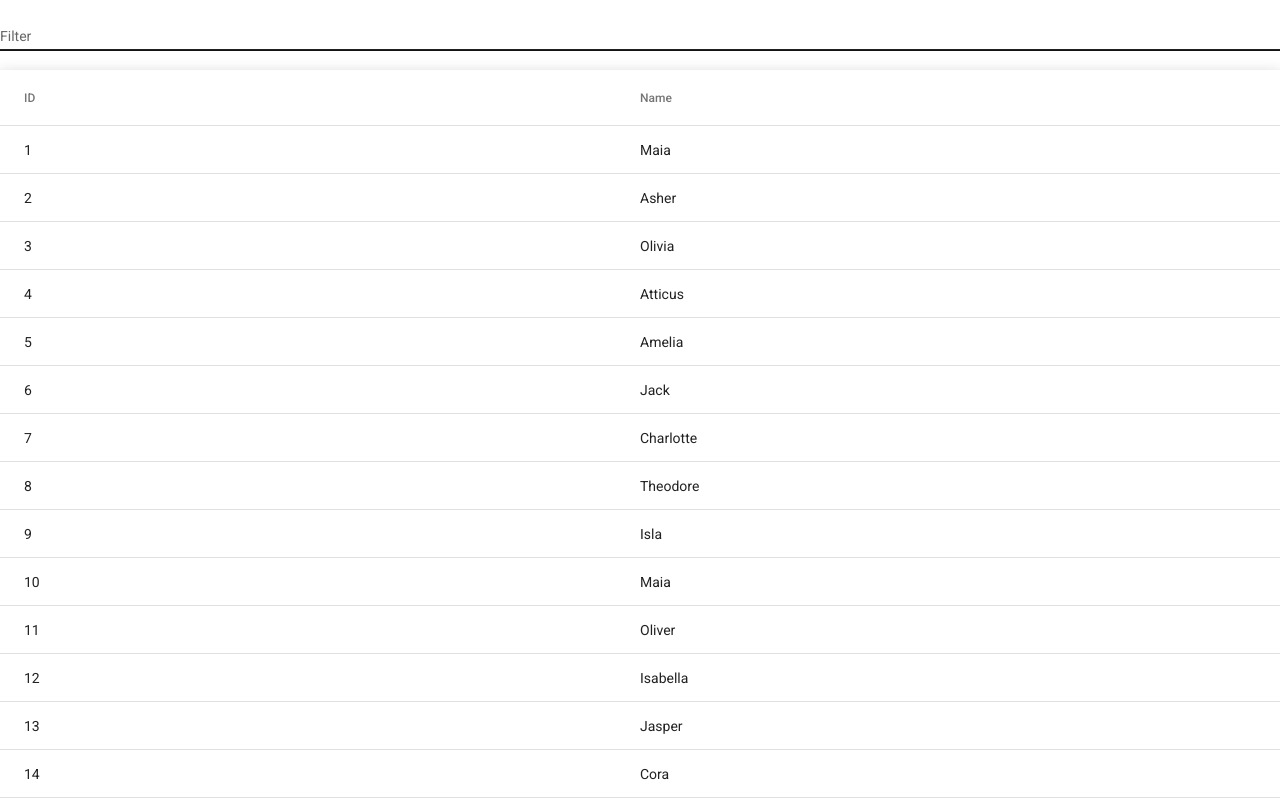
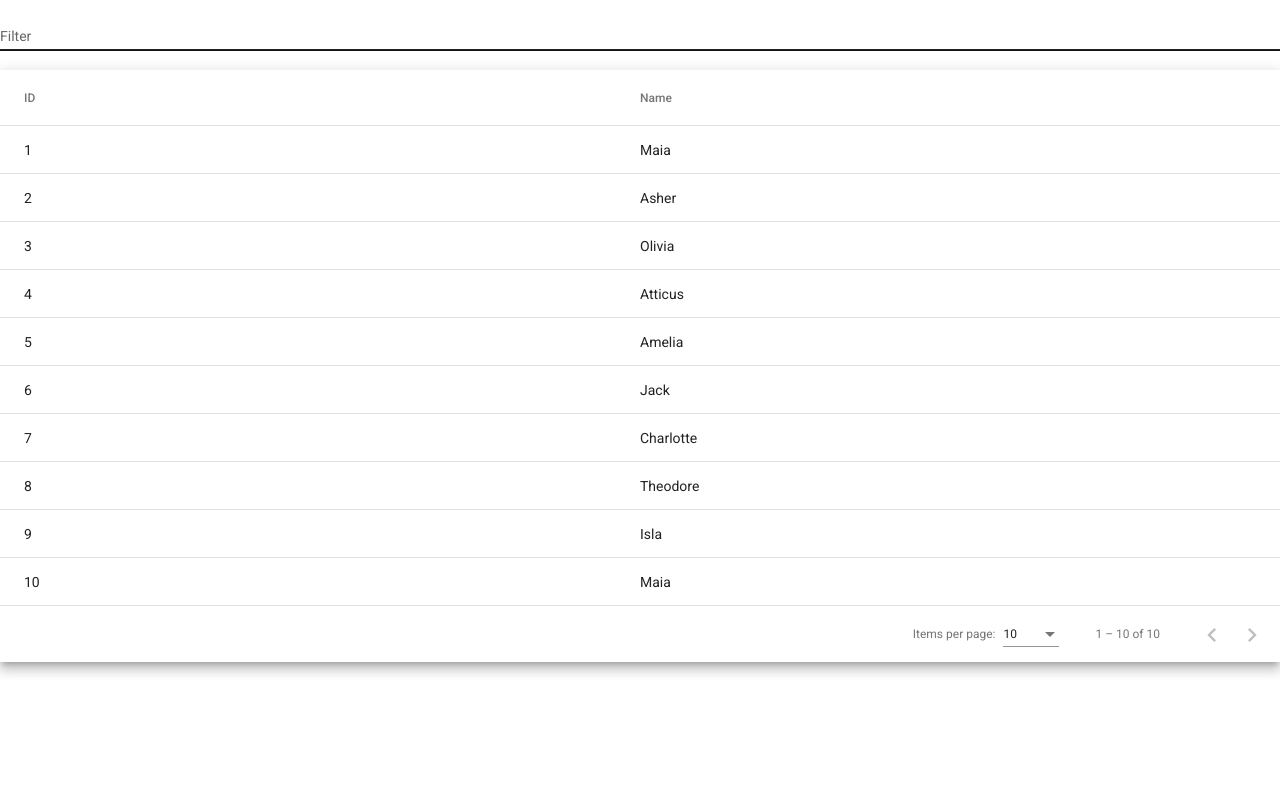
Before and after one commit to AndexIT/server-side-table, an Angular app: page / in a window 1280 px wide. Shown: the top 800 px of the page. Built offline with nearby package versions, Linux system fonts and the light colour scheme.

Commit message:
paginator server side

```diff
--- a/src/app/app.component.html
+++ b/src/app/app.component.html
@@ -28,7 +28,8 @@
     </tr>
   </table>
 
-	<mat-paginator [length]="resultsLength" [pageSize]="5" matNativeControl
-		[pageSizeOptions]="[5, 10, 15, 20, 50, 100]">
+	<mat-paginator [length]="resultsLength" [pageSize]="pageSize" matNativeControl
+		[pageSizeOptions]="[5, 10, 15, 20, 50, 100]" (page)="changePageSize($event.pageSize)">
 	</mat-paginator>
+
 </div>
--- a/src/app/app.component.ts
+++ b/src/app/app.component.ts
@@ -28,26 +28,27 @@ export class AppComponent implements OnInit {
   isRateLimitReached = false;
   pageSize = 10;
   currentPage = new BehaviorSubject<number>(1);
+  currentPageSize = new BehaviorSubject<number>(this.pageSize);
   currentFilter = new BehaviorSubject<string>("");
   currentSort = new BehaviorSubject<MatSort>({} as MatSort);
 
-
-  @ViewChild(MatPaginator, {static: false}) paginator!: MatPaginator;
   @ViewChild(MatSort, {static: false}) sort: MatSort = {} as MatSort;
 
-  constructor(private http: HttpClient, private tableServ: TableService) { }
+  constructor(private tableServ: TableService) { }
 
   ngOnInit(): void {
 
-    this.data = combineLatest([this.currentSort, this.currentPage, this.currentFilter])
+    this.data = combineLatest([this.currentSort, this.currentPage, this.currentFilter, this.currentPageSize])
     .pipe(
       // startWith([undefined, ]),
-      switchMap(([sortChange, currentPage, currentFilter]) => {
+      switchMap(([sortChange, currentPage, currentFilter, pageSize]) => {
         this.isLoadingResults = true;
         return this.tableServ.getNewData(this.sort.active, this.sort.direction, currentPage, currentFilter);
       }),
       map((data: any) => {
         // Flip flag to show that loading has finished.
+        data.splice(this.pageSize, data.length)
+
         this.isLoadingResults = false;
         this.isRateLimitReached = false;
         this.resultsLength = data.length;
@@ -56,7 +57,7 @@ export class AppComponent implements OnInit {
       }),
       catchError(() => {
         this.isLoadingResults = false;
-        // Catch if the GitHub API has reached its rate limit. Return empty data.
+        // Catch if the API has reached its rate limit. Return empty data.
         this.isRateLimitReached = true;
         return of([]);
       })
@@ -72,16 +73,14 @@ export class AppComponent implements OnInit {
     this.currentPage.next(pageNumber);
   }
 
+  changePageSize(size: number): void {
+    // size = Math.floor(Math.random() * (1 - 20 + 1) + 1)
+    this.pageSize = size;
+    this.currentPageSize.next(size);
+  }
+
   applySort(sort: any) {
     this.currentSort.next(sort);
   }
 
-  createRange(number: any){
-    let items: number[] = [];
-    let limit = this.resultsLength / this.pageSize;
-    for(let i = 1; i <= limit; i++){
-      items.push(i);
-    }
-    return items;
-  }
 }
```
